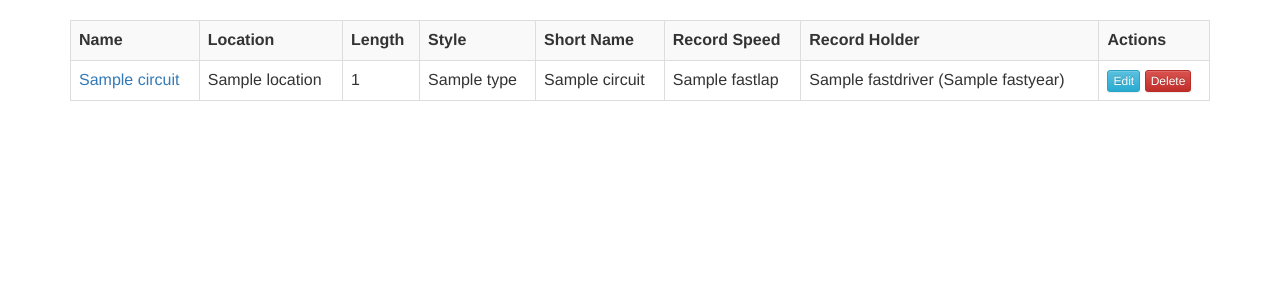
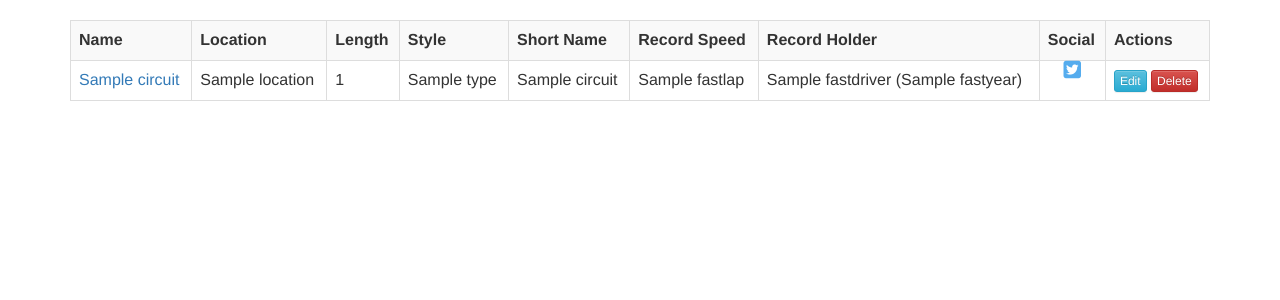
Before and after one commit to jestrella52/indybot, a Django app: template manager/templates/circuitList.html in a window 1280 px wide. Shown: the part 52-352 px from the top of the page. Run offline with Django 3.2, Linux system fonts and the light colour scheme; the template is opened without the code that fills it: most values are stand-ins (such as "Sample title", 1, 10 or a date in 2020); some libraries are stand-ins or nearby versions.

Commit message:
Add twitter handle to Course model

```diff
--- a/manager/models.py
+++ b/manager/models.py
@@ -84,6 +84,7 @@ class Course(models.Model):
     fastlap = models.FloatField(blank=True, null=True)
     gps = models.CharField(max_length=30)
     shortname = models.CharField(max_length=20)
+    twitter = models.CharField(max_length=30, blank=True, null=True)
 
     class Meta:
         db_table = "course"
--- a/manager/templates/circuitList.html
+++ b/manager/templates/circuitList.html
@@ -15,6 +15,7 @@
             <th>Short Name</th>
             <th>Record Speed</th>
             <th>Record Holder</th>
+            <th>Social</th>
             <th>Actions</th>
         </tr>
         {% for circuit in circuitList %}
@@ -27,6 +28,13 @@
             <td>{{ circuit.shortname }}</td>
             <td>{{ circuit.fastlap }}</td>
             <td>{{ circuit.fastdriver }} ({{ circuit.fastyear }})</td>
+            <td align="center">
+                {% if circuit.twitter %}
+                    <a href="https://twitter.com/{{circuit.twitter}}">
+                        <i class="fa fa-lg fa-twitter-square" aria-hidden="true" style="color:#55acee"></i>
+                    </a>
+                {% endif %}
+            </td>
             <td>
                 <a class="btn btn-xs btn-info" href="/circuit/{{circuit.id}}/edit">Edit</a>
                 <a class="btn btn-xs btn-danger" href="/circuit/{{circuit.id}}/delete">Delete</a>
--- a/manager/templates/include/base.html
+++ b/manager/templates/include/base.html
@@ -13,6 +13,7 @@
         <!-- <script src="https://ajax.googleapis.com/ajax/libs/jquery/1.11.3/jquery.min.js"></script> -->
         <script src="//code.jquery.com/jquery-1.10.2.js"></script>
         <script src="//code.jquery.com/ui/1.11.4/jquery-ui.js"></script>
+        <script src="https://use.fontawesome.com/30b9263678.js"></script>
         <script>
             $(function() {
                 $( "#tabs" ).tabs();
```
Also changed, not shown: manager/forms.py (+5 -3 lines), manager/migrations/0054_course_twitter.py (added).
